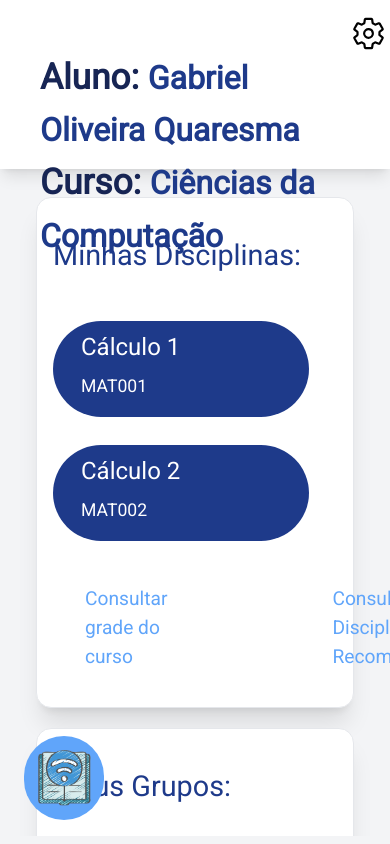
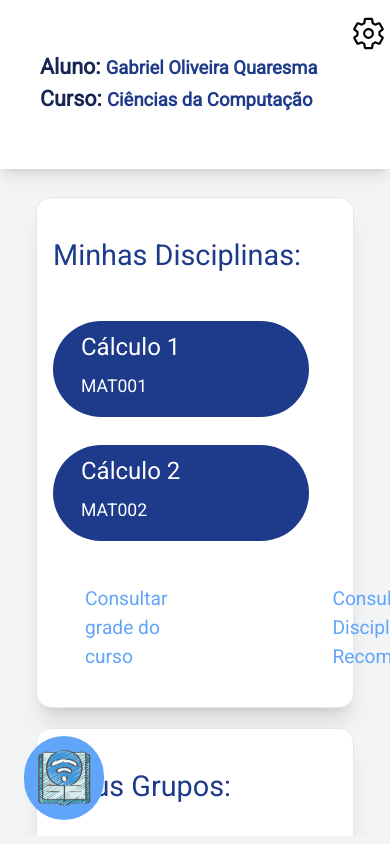
Before and after one commit to JVCA101/StudHelp, a React (Vite) app in the folder studHelp/: page /aluno in a window 390 px wide. Built offline with nearby package versions, Linux system fonts and the light colour scheme; what tailwindcss-filters would draw is missing.

Commit message:
responsividade aluno

```diff
--- a/studHelp/src/components/Headers/HeaderAluno.tsx
+++ b/studHelp/src/components/Headers/HeaderAluno.tsx
@@ -28,7 +28,9 @@ function HeaderAluno({ open }: Props) {
       </div>
       <div
         className={`px-4  ${
-          open ? "text-[2.2rem]" : "text-[2.5rem]"
+          open
+            ? "max-md:text-[1.7rem] max-[560px]:text-[1.8rem] max-[450px]:text-[1.345rem] text-[2.2rem]"
+            : "text-[2.5rem]"
         }  duration-1000 font-semibold font-roboto top-[30%] relative flex text-blue-900 `}
       >
         <div className="flex max-lg:flex-col text-blue-950">
@@ -36,7 +38,9 @@ function HeaderAluno({ open }: Props) {
             Aluno:{" "}
             <span
               className={`${
-                open ? "text-[2.0rem]" : "text-[2.3rem]"
+                open
+                  ? "max-[560px]:text-[1.6rem] max-[450px]:text-[1.15rem] max-md:text-[1.5rem] text-[2.0rem]"
+                  : "text-[2.2rem]"
               } mr-4 text-blue-900`}
             >
               {name}
@@ -46,7 +50,9 @@ function HeaderAluno({ open }: Props) {
             Curso:{" "}
             <span
               className={`${
-                open ? " text-blue-900 text-[2.0rem]" : "text-[2.3rem]"
+                open
+                  ? " text-blue-900 max-[450px]:text-[1.154rem] max-[560px]:text-[1.6rem] max-md:text-[1.5rem] text-[2.0rem]"
+                  : "text-[2.2rem]"
               }`}
             >
               {course}
--- a/studHelp/src/components/Models/PageComponents.tsx
+++ b/studHelp/src/components/Models/PageComponents.tsx
@@ -10,7 +10,7 @@ export const PageComponents = ({ children, open }: PageComponentsProps) => {
         ${
           open
             ? "md:left-[40%] md:w-[60%] min-[1200px]:left-[25%]  min-[1200px]:w-[75%]"
-            : "w-[88%] left-[12%] max-md:w-screen max-md:left-0"
+            : "w-[80%] left-[20%] max-md:w-screen max-md:left-0"
         }`}
     >
       {children}
--- a/studHelp/src/components/Models/SidebarModel.tsx
+++ b/studHelp/src/components/Models/SidebarModel.tsx
@@ -38,7 +38,7 @@ export const SideBarModel = ({
       <div className="flex select-none text-blue-900 font-roboto max-md:opacity-0 max-md:w-0">
         <div
           className={`${
-            open ? "md:w-[40%] min-[1200px]:w-[25%]" : "w-[12%]"
+            open ? "md:w-[40%] min-[1200px]:w-[25%]" : "w-[12%] md:w-[20%]"
           } duration-1000 h-screen bg-gradient-to-b from-blue-400  via-blue-500  to-blue-200 relative`}
         >
           <img
@@ -81,7 +81,7 @@ export const SideBarModel = ({
                       className={`duration-1000 ${!open && "hidden"}`}
                     />
                     <img
-                      className={`w-16 scale-75 origin-center  py-4 duration-1000 ${
+                      className={`w-16  scale-75 origin-center  py-4 duration-1000 ${
                         open && "rotate-[360deg]"
                       } ${
                         !open && "w-[40%] origin-center relative left-[25%]"
--- a/studHelp/src/pages/StudentPage.tsx
+++ b/studHelp/src/pages/StudentPage.tsx
@@ -8,7 +8,6 @@ import { useSelector } from "react-redux";
 import { AppState } from "../../props/state";
 import { ComponentStyle } from "../components/Models/ComponentStyle";
 import BodyStyle from "../components/Models/BodyStyle";
-import SideBarModel from "../components/Models/SidebarModel";
 
 const StudentPage = () => {
   const open = useSelector((state: AppState) => state.open);
```
